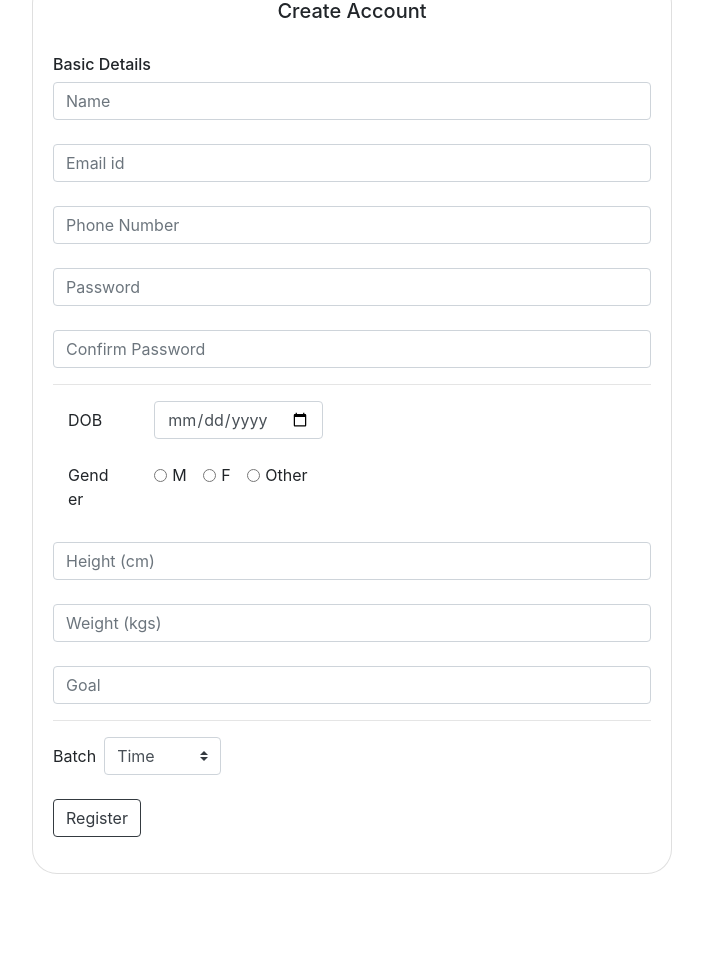
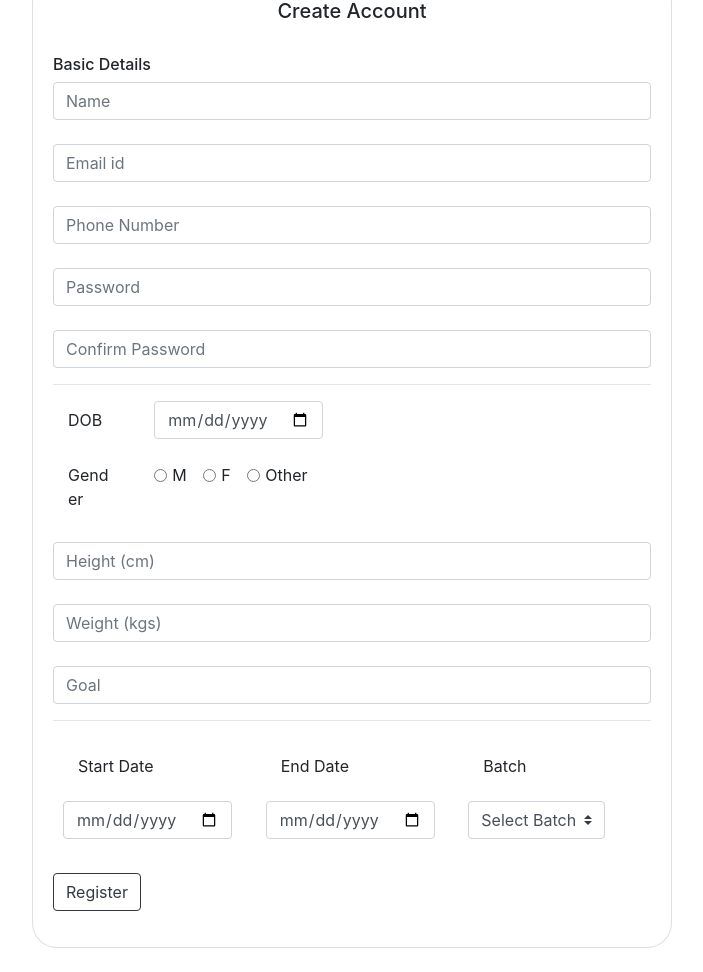
Before and after one commit to adith-a-danthi/Ufit, a PHP site: page /register.php in a window 1280 px wide. Shown: the part 102-1074 px from the top of the page, without its empty margins (288-991 px from the left). Before the commit the page ends 976 px from the top, so only its background shows below. Run offline with PHP 8.4, Linux system fonts and the light colour scheme; data that the repository does not hold is empty.

Commit message:
registration process,fees & bmi calculation

```diff
--- /dev/null
+++ b/inc/process_membership.php
@@ -0,0 +1 @@
+<?php
--- a/inc/process_registration.php
+++ b/inc/process_registration.php
@@ -3,7 +3,7 @@
 
 $error = array();
 
-    if ($_SERVER['REQUEST_METHOD'] === 'POST'){
+if ($_SERVER['REQUEST_METHOD'] === 'POST') {
 
     $name = $_POST['name'];
     $email = $_POST['email'];
@@ -16,30 +16,35 @@
     $weight = $_POST['weight'];
     $goal = $_POST['goal'];
     $batch = $_POST['batch'];
+    $start_date = $_POST['start_date'];
+    $end_date = $_POST['end_date'];
 
-        if ($password === $r_password){
+    if ($password === $r_password) {
 
-            $hash = password_hash($password,PASSWORD_DEFAULT);
+        $hash = password_hash($password, PASSWORD_DEFAULT);
 
         $select = "SELECT * FROM MEMBERS WHERE Mem_email = ?";
         $stmt = $conn->prepare($select);
-            $stmt->bind_param(s,$email);
+        $stmt->bind_param('s', $email);
         $stmt->execute();
         $stmt->store_result();
 
-            if ($stmt->num_rows>0){
+        $dobtime = strtotime($dob);
+        $dob = date('Y-m-d', $dobtime);
+
+        if ($stmt->num_rows > 0) {
             $error['email'] = "Email already registered";
         } else {
-                $query = "INSERT INTO MEMBERS(Mem_Name, Mem_DOB, Mem_Phone, Mem_Gender, Batch_ID, Mem_email, Mem_password) VALUES (?,?,?,?,?,?,?)";
+            $query = "INSERT INTO MEMBERS(Mem_Name, Mem_DOB, Mem_Phone, Mem_Gender, Batch_ID, Mem_email, Mem_password,Mem_Height,Mem_Weight,Mem_Goal)
+                            VALUES (?,?,?,?,?,?,?,?,?,?)";
+
             $stmt = $conn->prepare($query);
-                $stmt->bind_param('ssisiss',$name,$dob,$phone,$gender,$batch,$email,$hash);
+            $stmt->bind_param('ssisissiis', $name, $dob, $phone, $gender, $batch, $email, $hash,$height,$weight,$goal);
             if ($stmt->execute() === false) {
-                    echo $conn->error;
+                error_log($conn->error);
+                die('Error while registering user');
             }
-
-                $query1 = "INSERT INTO MEMBER_STATS(Mem_ID, Mem_Height, Mem_Weight, Mem_Goal) VALUES(?,?,?,?)";
-                $stmt = $conn->prepare($query1);
-                $stmt->bind_param('iiis',$height,$weight,$goal);
+            header('Location:membership.php');
         }
 
     }
--- a/public/register.php
+++ b/public/register.php
@@ -1,10 +1,14 @@
+<?php
+require_once '../inc/db.php';
+require_once  '../inc/process_registration.php'
+?>
 <html>
 <head>
     <title>
         Register
     </title>
     <?php
-        require_once 'links.php';
+    require_once 'links.php';
     ?>
 </head>
 <body>
@@ -19,7 +23,7 @@
             <br>
             <h6>Basic Details</h6>
             <input type="text" class="form-control" name="name" placeholder="Name" required> <br>
-            <input type="email" class="form-control" name="email_id" placeholder="Email id" required> <br>
+            <input type="email" class="form-control" name="email" placeholder="Email id" required> <br>
             <input type="tel" class="form-control" name="phone" placeholder="Phone Number" required> <br>
             <input type="password" class="form-control" name="password" placeholder="Password" required> <br>
             <input type="password" class="form-control" name="r_password" placeholder="Confirm Password" required>
@@ -54,27 +58,35 @@
             </div>
             <br>
             <input type="number" class="form-control" name="height" placeholder="Height (cm)" required> <br>
-            <input type="number" class="form-control" name="weight" placeholder="Weight (kgs)" required> <br>
+            <input type="" class="form-control" name="weight" placeholder="Weight (kgs)" required> <br>
             <input type="text" class="form-control" name="goal" placeholder="Goal" required>
             <hr>
-            <div class="row">
-                <div class="col md-6">
-
+            <div class="row" style="padding: 10px">
+                <div class="col md-4">
+                    <p><label for="start_date" class="col col-form-label">Start Date</label></p>
+                    <input type="date" class="form-control" name="start_date" id="start_date" style="width: auto"
+                           required>
                 </div>
-            </div>
-            <div class="form-inline">
-                <label class="mr-sm-2" for="batch">Batch</label>
-                <select class="custom-select mr-sm-2" name="batch">
-                    <option selected>Time</option>
-                    <option value="1">5:00show</option>
-                    <option value="2">6:00</option>
-                    <option value="3">7:00</option>
-                    <option value="4">8:00</option>
-                    <option value="5">16:00</option>
-                    <option value="6">17:00</option>
-                    <option value="7">18:00</option>
-                    <option value="8">19:00</option>
-                </select>
+                <div class="col md-4">
+                    <p><label for="end_date" class="col col-form-label">End Date</label></p>
+                    <input type="date" class="form-control" name="end_date" id="end_date" style="width: auto" required>
+                </div>
+                <div class="col md-4">
+                    <p><label class="col col-form-label" for="batch">Batch</label></p>
+                    <select class="custom-select" name="batch" style="width: auto">
+                        <option disabled selected>Select Batch</option>
+                        <?php
+                        $query = 'SELECT * FROM BATCHES';
+                        $result = $conn->query($query);
+                        while ($row = $result->fetch_assoc()) {
+                            $opt = <<<OPT
+<option value="{$row['Batch_ID']}">{$row['Batch_Time']}</option>
+OPT;
+                            echo $opt;
+                        }
+                        ?>
+                    </select>
+                </div>
             </div>
             <br>
             <button class="btn btn-outline-dark">Register</button>
```
Also changed, not shown: public/membership.php (added, +110 -0 lines). Lines whose indentation alone changed are shown as unchanged.
